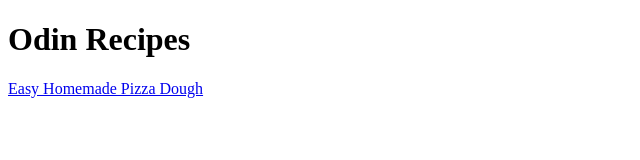
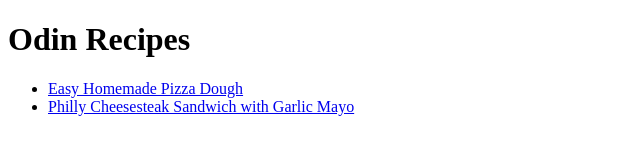
Before and after one commit to willyliu1705/odin-recipes, a plain HTML site: page index.html in a window 1280 px wide. Shown: the whole page, without its empty margins (0-640 px from the left). Drawn offline with Linux system fonts and the light colour scheme.

Commit message:
Add philly cheesesteak image and list of links on index.html
- forgot to add this in previous commit due to being in the wrong directory when staging files

```diff
--- a/index.html
+++ b/index.html
@@ -9,7 +9,10 @@
 
 <body>
   <h1>Odin Recipes</h1>
-  <a href="./recipes/pizza.html">Easy Homemade Pizza Dough</a>
+  <ul>
+    <li><a href="./recipes/pizza.html">Easy Homemade Pizza Dough</a></li>
+    <li><a href="./recipes/philly-cheesesteak.html">Philly Cheesesteak Sandwich with Garlic Mayo</a></li>
+  </ul>
 </body>
 
 </html>
```
Also changed, not shown: images/philly-cheesesteak-image.jpg (added).
